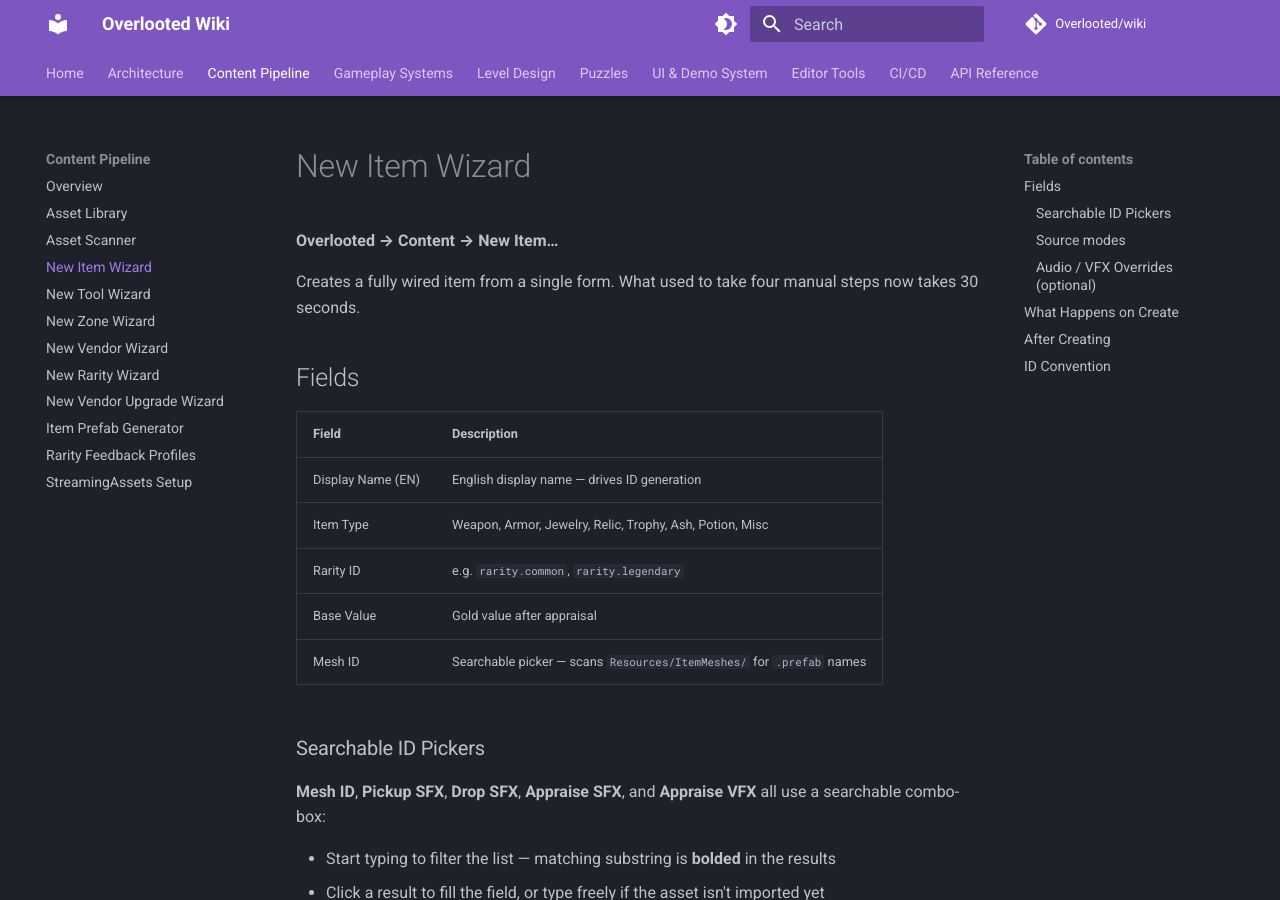
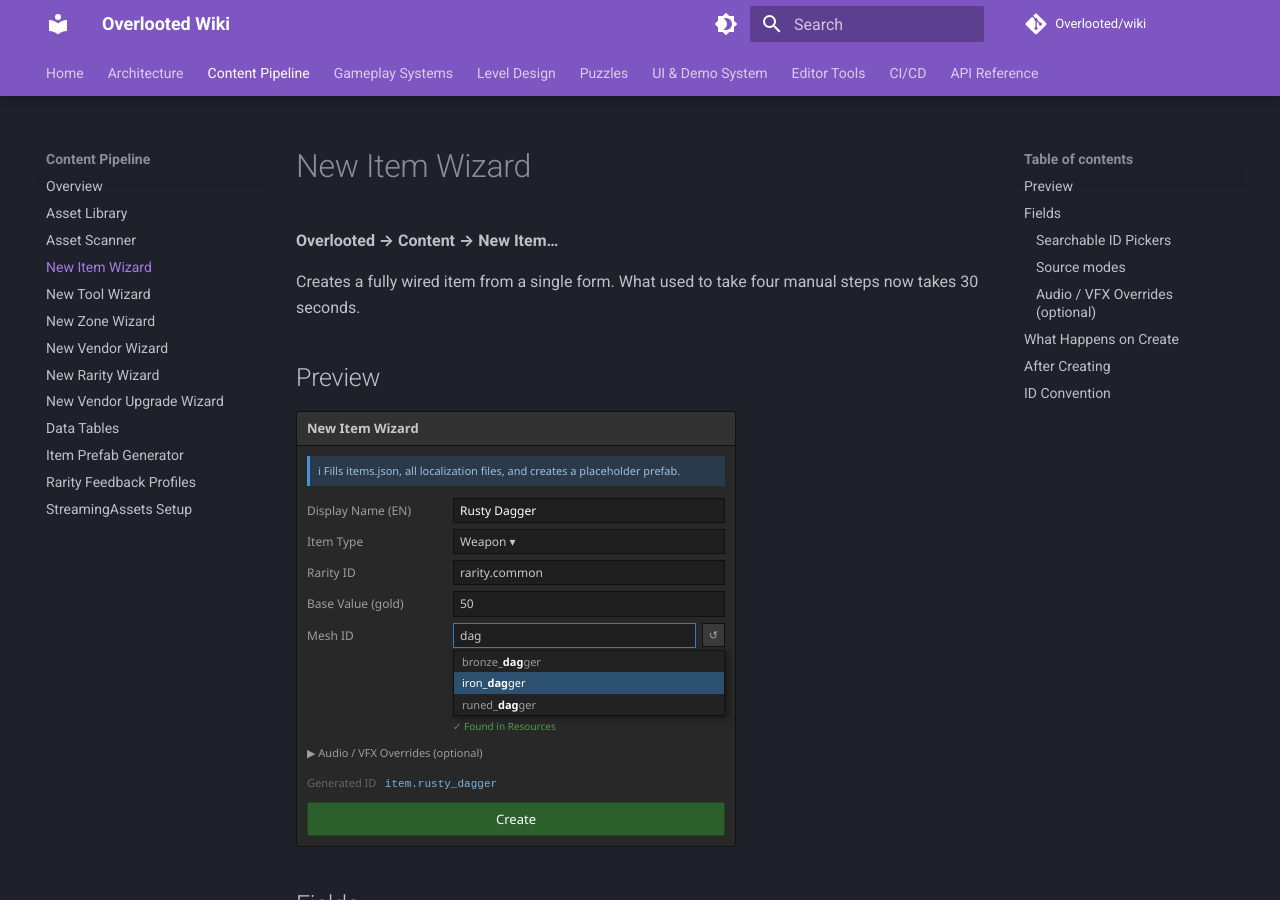
Before and after one commit to Overlooted/wiki, an MkDocs documentation site: the page built from docs/content-pipeline/new-item-wizard.md, in a window 1280 px wide and 900 px high. Built offline with MkDocs 1.6.1 and Material for MkDocs 9.7.7, drawn with Linux system fonts in a browser that asks for light colours; comment, search, counter and statistics services are not loaded.

Commit message:
Add HTML mockups for wizard and data table, document Data Tables page

```diff
--- a/docs/content-pipeline/new-item-wizard.md
+++ b/docs/content-pipeline/new-item-wizard.md
@@ -3,6 +3,60 @@
 **Overlooted → Content → New Item…**
 
 Creates a fully wired item from a single form. What used to take four manual steps now takes 30 seconds.
+
+## Preview
+
+<div style="background:#282828;border:1px solid #111;border-radius:4px;font-family:'Segoe UI',sans-serif;font-size:12px;color:#c8c8c8;max-width:440px;overflow:hidden;margin:16px 0;">
+
+  <div style="background:#323232;padding:6px 10px;font-weight:bold;border-bottom:1px solid #111;font-size:13px;">New Item Wizard</div>
+
+  <div style="padding:10px;">
+    <div style="background:#2a3a4a;border-left:3px solid #4a90d9;padding:6px 8px;margin-bottom:12px;font-size:11px;color:#9dc0e0;">
+      ℹ Fills items.json, all localization files, and creates a placeholder prefab.
+    </div>
+
+    <div style="display:flex;margin-bottom:6px;align-items:center;gap:6px;">
+      <div style="width:140px;color:#9e9e9e;flex-shrink:0;">Display Name (EN)</div>
+      <div style="flex:1;background:#1e1e1e;border:1px solid #111;padding:2px 6px;color:#fff;">Rusty Dagger</div>
+    </div>
+
+    <div style="display:flex;margin-bottom:6px;align-items:center;gap:6px;">
+      <div style="width:140px;color:#9e9e9e;flex-shrink:0;">Item Type</div>
+      <div style="flex:1;background:#1e1e1e;border:1px solid #111;padding:2px 6px;color:#c8c8c8;">Weapon ▾</div>
+    </div>
+
+    <div style="display:flex;margin-bottom:6px;align-items:center;gap:6px;">
+      <div style="width:140px;color:#9e9e9e;flex-shrink:0;">Rarity ID</div>
+      <div style="flex:1;background:#1e1e1e;border:1px solid #111;padding:2px 6px;color:#c8c8c8;">rarity.common</div>
+    </div>
+
+    <div style="display:flex;margin-bottom:6px;align-items:center;gap:6px;">
+      <div style="width:140px;color:#9e9e9e;flex-shrink:0;">Base Value (gold)</div>
+      <div style="flex:1;background:#1e1e1e;border:1px solid #111;padding:2px 6px;color:#c8c8c8;">50</div>
+    </div>
+
+    <!-- Mesh ID with picker open -->
+    <div style="display:flex;margin-bottom:2px;align-items:center;gap:6px;">
+      <div style="width:140px;color:#9e9e9e;flex-shrink:0;">Mesh ID</div>
+      <div style="flex:1;background:#1e1e1e;border:1px solid #3a7abf;padding:2px 6px;color:#c8c8c8;">dag</div>
+      <div style="background:#3a3a3a;border:1px solid #111;padding:2px 6px;color:#aaa;font-size:11px;cursor:pointer;">↺</div>
+    </div>
+    <!-- Dropdown results -->
+    <div style="margin-left:146px;margin-bottom:2px;background:#222;border:1px solid #111;box-shadow:2px 2px 6px rgba(0,0,0,0.5);font-size:11px;">
+      <div style="padding:2px 8px;color:#9e9e9e;">bronze_<strong style="color:#fff;">dag</strong>ger</div>
+      <div style="padding:2px 8px;background:#2c5070;color:#fff;">iron_<strong>dag</strong>ger</div>
+      <div style="padding:2px 8px;color:#9e9e9e;">runed_<strong style="color:#fff;">dag</strong>ger</div>
+    </div>
+    <div style="margin-left:146px;margin-bottom:10px;font-size:10px;color:#4a9e4a;">✓ Found in Resources</div>
+
+    <!-- SFX foldout collapsed -->
+    <div style="margin-bottom:12px;color:#9e9e9e;font-size:11px;cursor:pointer;">▶ Audio / VFX Overrides (optional)</div>
+
+    <div style="color:#666;font-size:11px;margin-bottom:8px;">Generated ID &nbsp; <span style="color:#7ab4e0;font-family:monospace;">item.rusty_dagger</span></div>
+
+    <div style="background:#2c5f2c;border:1px solid #1a4a1a;padding:6px;text-align:center;color:#fff;font-size:13px;cursor:pointer;border-radius:2px;">Create</div>
+  </div>
+</div>
 
 ## Fields
 
--- a/mkdocs.yml
+++ b/mkdocs.yml
@@ -68,6 +68,7 @@ nav:
     - New Vendor Wizard: content-pipeline/new-vendor-wizard.md
     - New Rarity Wizard: content-pipeline/new-rarity-wizard.md
     - New Vendor Upgrade Wizard: content-pipeline/new-vendor-upgrade-wizard.md
+    - Data Tables: content-pipeline/data-tables.md
     - Item Prefab Generator: content-pipeline/item-prefab-generator.md
     - Rarity Feedback Profiles: content-pipeline/rarity-feedback.md
     - StreamingAssets Setup: content-pipeline/streaming-assets.md
```
Also changed, not shown: docs/content-pipeline/data-tables.md (added, +124 -0 lines), docs/content-pipeline/index.md (+1 -0 lines).
